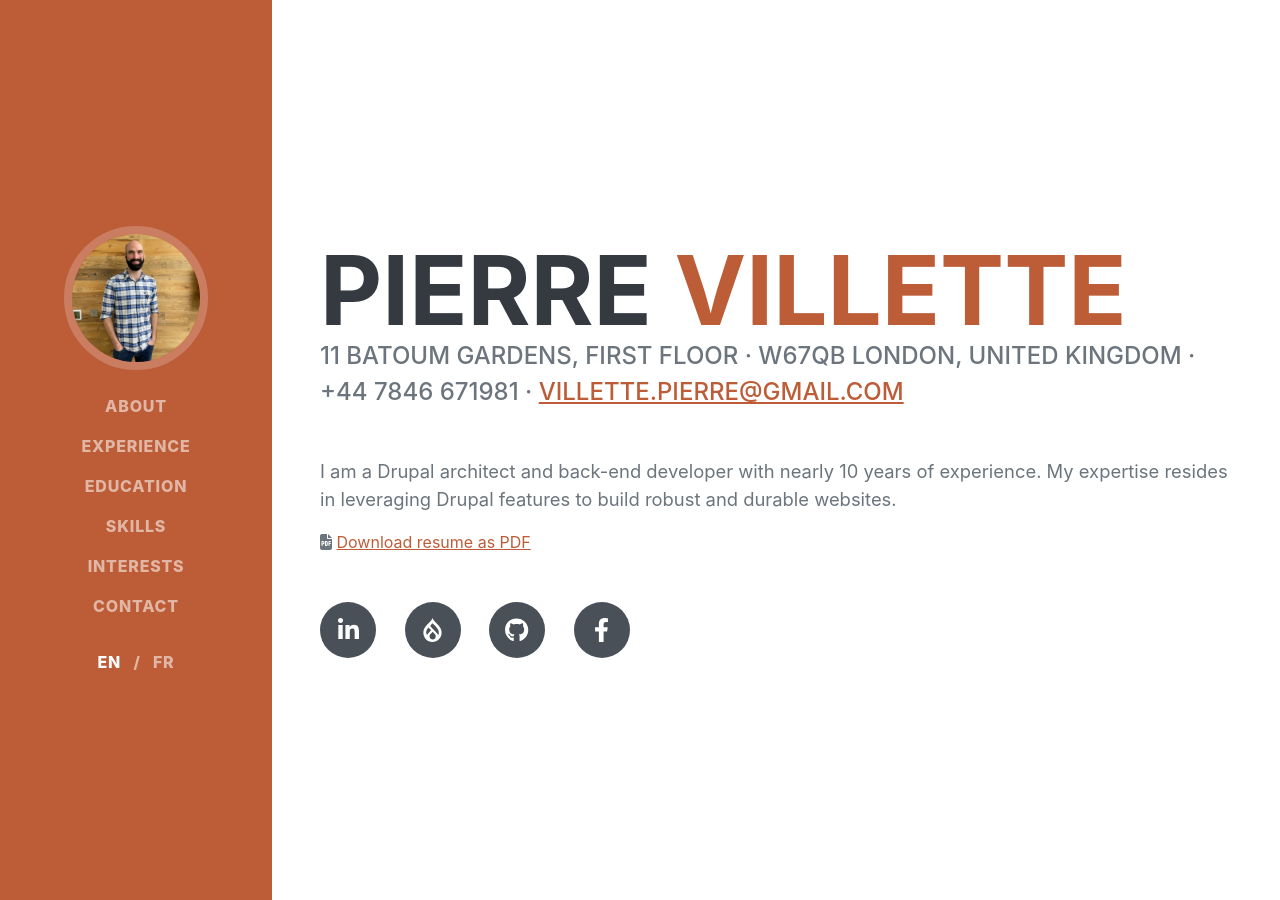
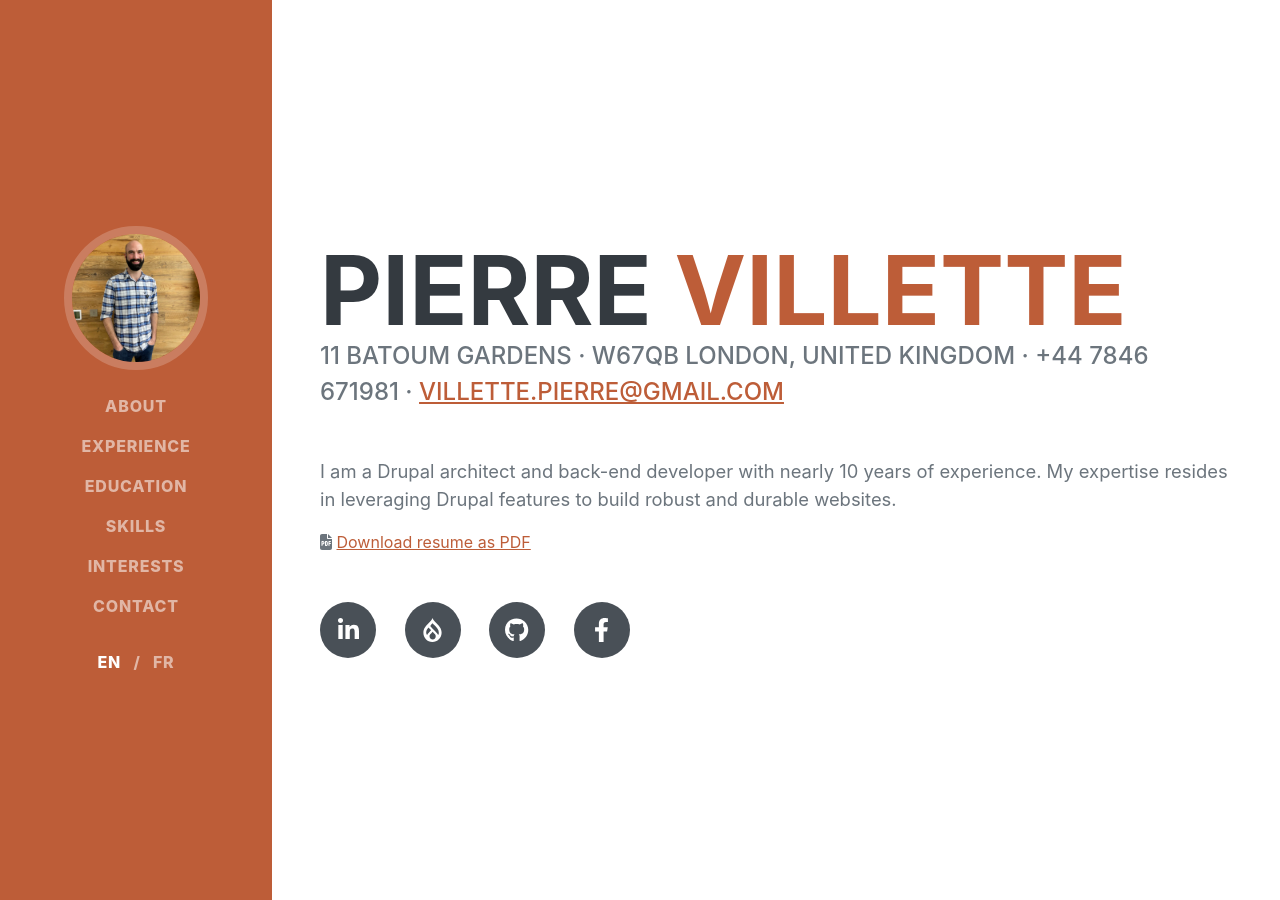
Before and after one commit to villette/villette.github.io, a Jekyll site: the page built from en/index.html, in a window 1280 px wide and 900 px high. Built offline with Jekyll 4.4.1, drawn with Linux system fonts in a browser that asks for light colours; nearby versions of some CDN libraries; some web fonts are replaced; some of the changed text lies outside the part shown.

Commit message:
Minor changes.

```diff
--- a/_data/translations/en.yml
+++ b/_data/translations/en.yml
@@ -11,7 +11,7 @@
   contact: Contact
 
 about:
-  informations: "11 Batoum Gardens, First Floor · W67QB London, UNITED KINGDOM · +44 7846 671981 ·"
+  informations: "11 Batoum Gardens · W67QB London, UNITED KINGDOM · +44 7846 671981 ·"
   contact: Contact me
   introduction: I am a Drupal architect and back-end developer with nearly 10 years of experience. My expertise resides in leveraging Drupal features to build robust and durable websites.
   resume:
@@ -32,7 +32,7 @@
         - Hosting on Acquia cloud services, devops using Bitbucket pipelines
         - Extensive use of AWS services (EC2, EB and Cognito among others)
       dates: January 2020 – now
-    - title: Drupal Architech
+    - title: Senior Drupal Developer
       company:
         name: Druid Oy
         website: https://www.druid.fi/en
--- a/_data/translations/fr.yml
+++ b/_data/translations/fr.yml
@@ -11,7 +11,7 @@
   contact: Contact
 
 about:
-  informations: "11 Batoum Gardens, First Floor · W67QB Londres, ROYAUME UNI · +44 7846 671981 ·"
+  informations: "11 Batoum Gardens · W67QB Londres, ROYAUME UNI · +44 7846 671981 ·"
   contact: Contactez-moi
   introduction: L'expérience que j'ai accumulée en presque 10 ans de présence sur le web m'a permis de devenir spécialiste de Drupal. Mon expertise me permet d'utiliser les fonctionnalités de Drupal afin de développer des sites fiables et perennes.
   resume:
@@ -32,7 +32,7 @@
         - Hébergement sur Acquia cloud services, usage de Bitbucket pipelines pour le devops
         - Utilisation avancée des services AWS (EC2, EB and Cognito entre autres)
       dates: janvier 2020 – maintenant
-    - title: Expert Drupal
+    - title: Développeur Drupal senior
       company:
         name: Druid Oy
         website: https://www.druid.fi/en
```
Also changed, not shown: Gemfile.lock.
